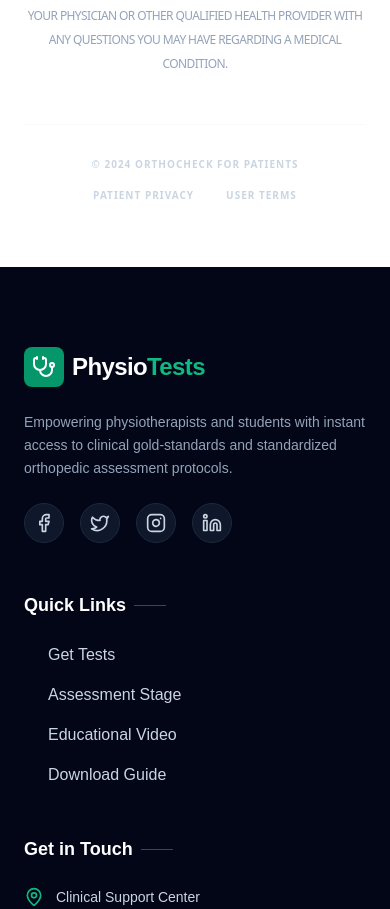
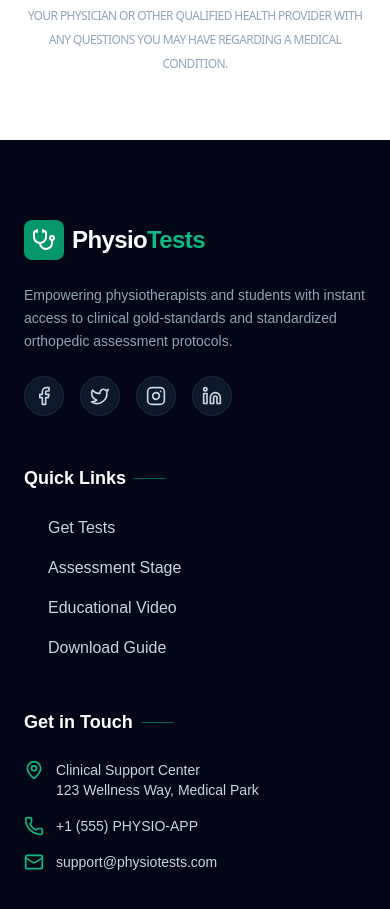
Before and after one commit to kul349/physio-tests-app, a React (Vite) app: page /page/about-us in a window 390 px wide. Shown: the part 4826-5735 px from the top of the page. Built offline with nearby package versions, Linux system fonts and the light colour scheme.

Commit message:
adding the footer

```diff
--- a/src/pages/AboutUs.jsx
+++ b/src/pages/AboutUs.jsx
@@ -246,7 +246,6 @@ function AboutUs() {
           </div>
         </section>
 
-        {/* Feature Highlights - User Friendly */}
         <section className="py-24 bg-dark-gray-1 rounded-t-[3rem] md:rounded-t-[5rem] px-6 text-white">
           <div className="max-w-7xl mx-auto">
             <div className="text-center mb-16">
@@ -332,18 +331,7 @@ function AboutUs() {
               qualified health provider with any questions you may have
               regarding a medical condition.
             </p>
-            <div className="mt-12 pt-8 border-t border-slate-50 flex flex-col md:flex-row justify-between items-center gap-4 text-slate-300 text-[10px] uppercase font-bold tracking-widest">
-              <div>&copy; 2024 OrthoCheck for Patients</div>
-              <div className="flex gap-8">
-                <a href="#" className="hover:text-emerald-600">
-                  Patient Privacy
-                </a>
-                <a href="#" className="hover:text-emerald-600">
-                  User Terms
-                </a>
-              </div>
-            </div>
-          </div>
+           </div>
         </footer>
       </div>
     </>
```
